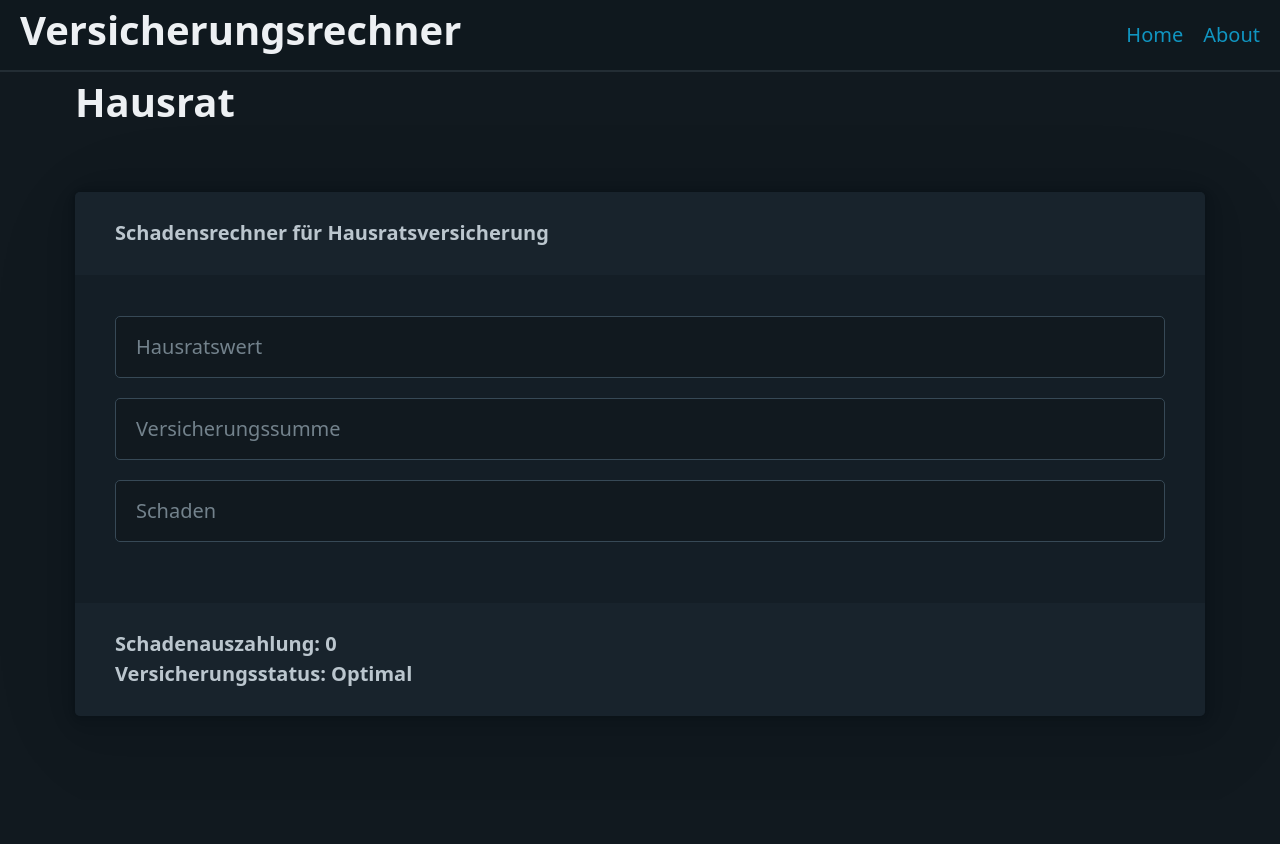
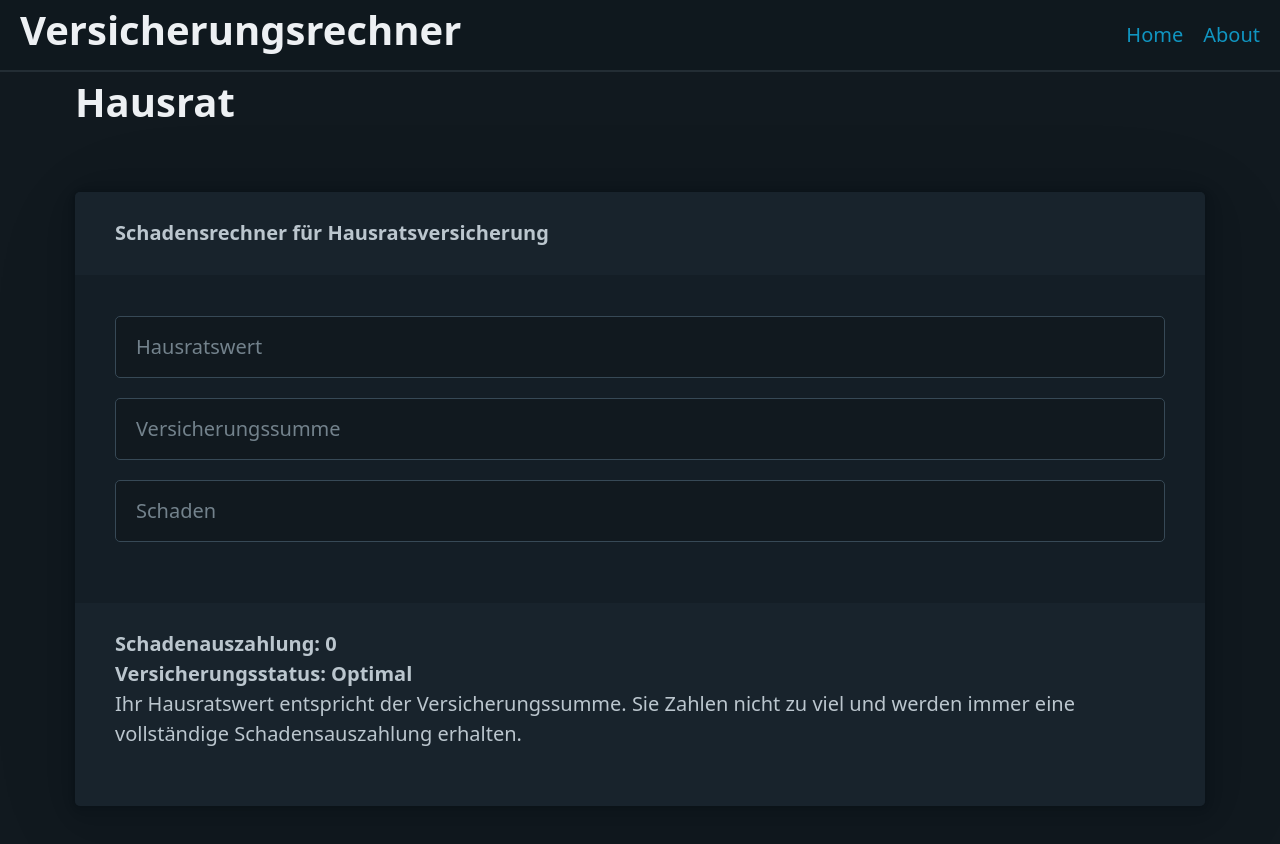
Before and after one commit to pcaracal/project_versicherungsrechner, a React (Create React App) app in the folder versicherungsrechner/: page /hausrat in a window 1280 px wide. Before the commit the page ends 800 px from the top, so only its background shows below. Built offline with nearby package versions, Linux system fonts and the light colour scheme.

Commit message:
Versicherungsstatus shows

```diff
--- a/versicherungsrechner/src/overrides.css
+++ b/versicherungsrechner/src/overrides.css
@@ -12,3 +12,7 @@
     padding-right: 1rem;
     padding-left: 1rem;
 }
+
+.tooltip {
+    width: 100px;
+}
--- a/versicherungsrechner/src/sites/Hausrat.js
+++ b/versicherungsrechner/src/sites/Hausrat.js
@@ -6,7 +6,21 @@ const Hausrat = () => {
     const [vs, setVS] = useState(0);
     const [dmg, setDmg] = useState(0);
     const [payment, setPayment] = useState(0);
-    const [vstype, setVstype] = useState("Optimal");
+    const vstypes = [
+        [
+            "Optimal",
+            "Ihr Hausratswert entspricht der Versicherungssumme. Sie Zahlen nicht zu viel und werden immer eine vollständige Schadensauszahlung erhalten."
+        ],
+        [
+            "Überversichert",
+            "Ihre Versicherungssumme ist höher als der Hausratswert. Sie werden immer eine vollständige Schadensauszahlung erhalten, jedoch zahlen Sie zu viel für ihre Versicherung."
+        ],
+        [
+            "Unterversichert",
+            "Ihre Versicherungssumme ist tiefer als der Hausratswert. Sie zahlen eine kleinere Prämie, aber werden immer Schadensauszahlung kleiner als der Schaden erhalten."
+        ]
+    ]
+    const [vsN, setVsN] = useState(0);
     const [vwInvalid, setVwInvalid] = useState("")
     const [vsInvalid, setVsInvalid] = useState("")
     const [dmgInvalid, setDmgInvalid] = useState("");
@@ -24,7 +38,7 @@ const Hausrat = () => {
     }
 
     const checkVsStatus = () => {
-        setVstype(vs === vw ? "Optimal" : (vs > vw ? "Überversichert" : "Unterversichert"));
+        setVsN(vs === vw ? 0 : (vs > vw ? 1 : 2));
     }
 
     const checkInputValidity = () => {
@@ -54,11 +68,13 @@ const Hausrat = () => {
                     <InputElement isInvalid={dmgInvalid} setVal={setDmg} onlyNumbers={true} placeholder={"Schaden"} />
 
                     <footer>
-                        <strong>
-                            Schadenauszahlung: {payment} <br />
-                            Versicherungsstatus: {vstype} <br />
-                        </strong>
+                        <div hidden={dmgInvalid}>
+                            <strong>Schadenauszahlung: {payment}</strong><br />
+                            <strong>Versicherungsstatus: {vstypes[vsN][0]}</strong><br />
+                            <p>{vstypes[vsN][1]}</p>
+                        </div>
                     </footer>
+
                 </article>
             </main>
         </div>
```
